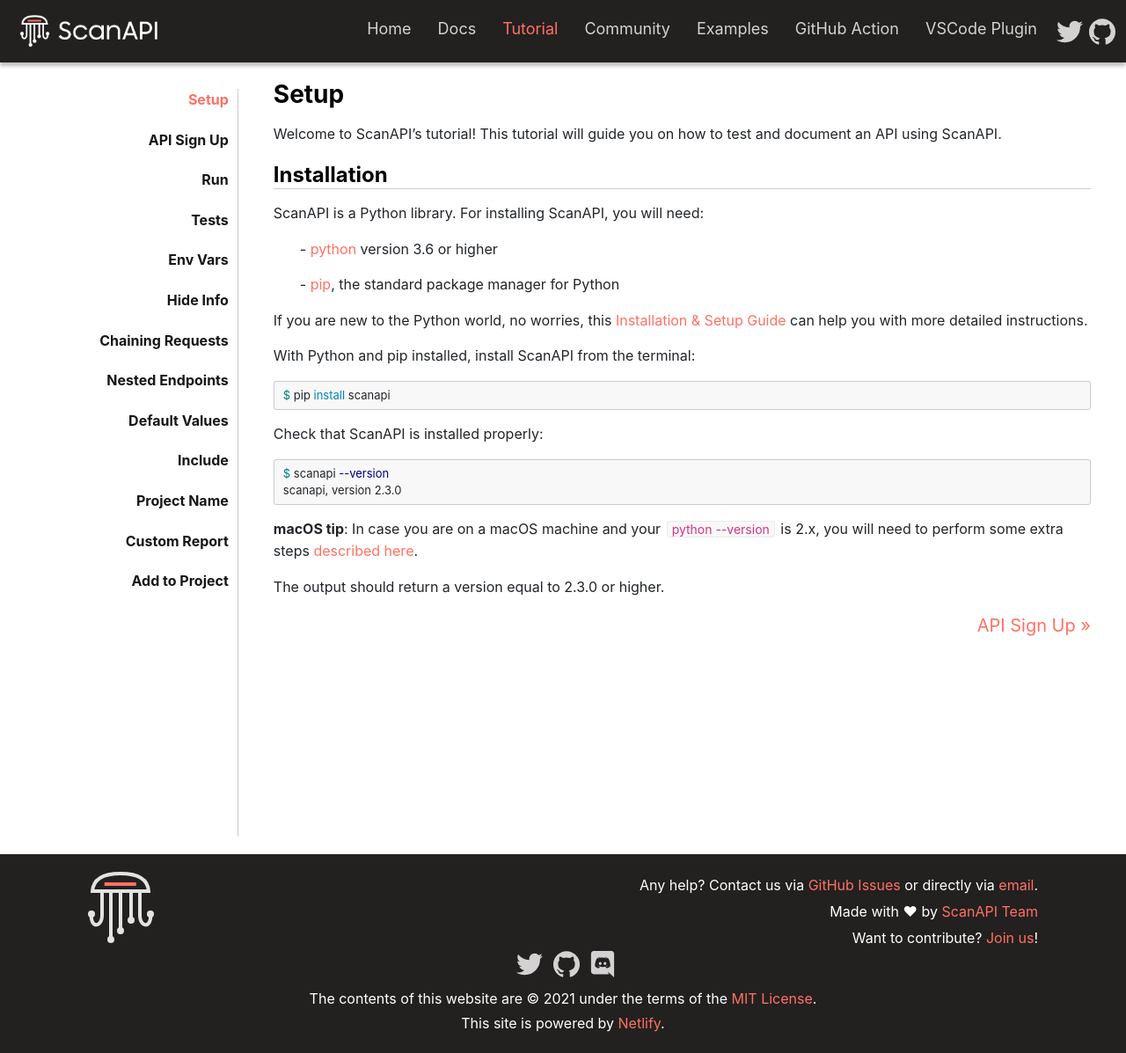
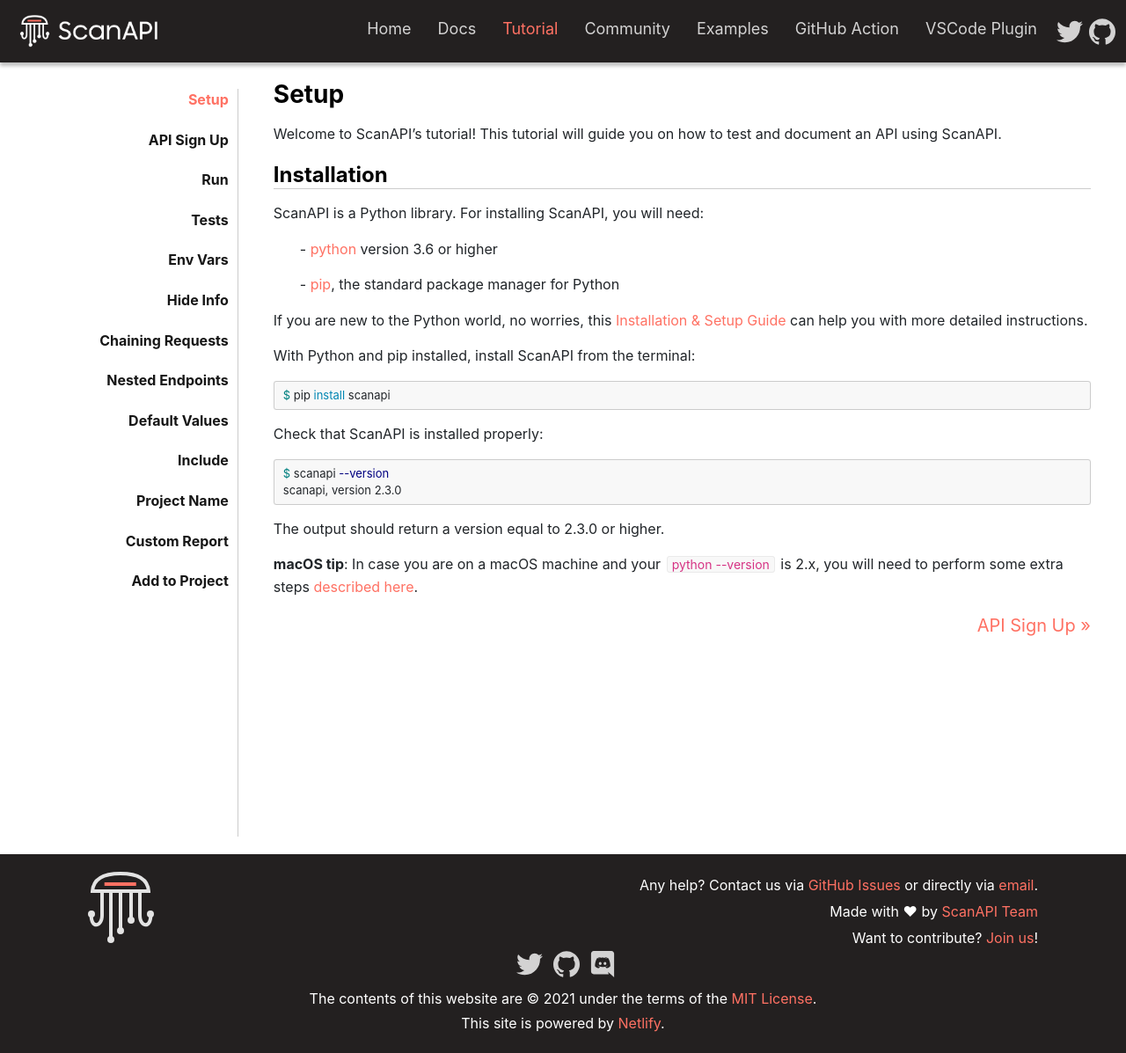
Before and after one commit to scanapi/website, a Jekyll site: the page built from _tutorials/step01.md, in a window 1280 px wide. Shown: the whole page at 88% size. Built offline with Jekyll 4.4.1, drawn with Linux system fonts in a browser that asks for light colours.

Commit message:
Code review suggestions

````diff
--- a/_tutorials/step01.md
+++ b/_tutorials/step01.md
@@ -31,9 +31,9 @@
 scanapi, version 2.3.0
 ```
 
+The output should return a version equal to 2.3.0 or higher.
+
 **macOS tip**: In case you are on a macOS machine and your `python --version` is 2.x, you will need to perform some extra steps [described here](https://dev.to/malwarebo/how-to-set-python3-as-a-default-python-version-on-mac-4jjf).
-
-The output should return a version equal to 2.3.0 or higher.
 
 [pip-installation]: https://pip.pypa.io/en/stable/installing/
 [python]: https://www.python.org/
````
